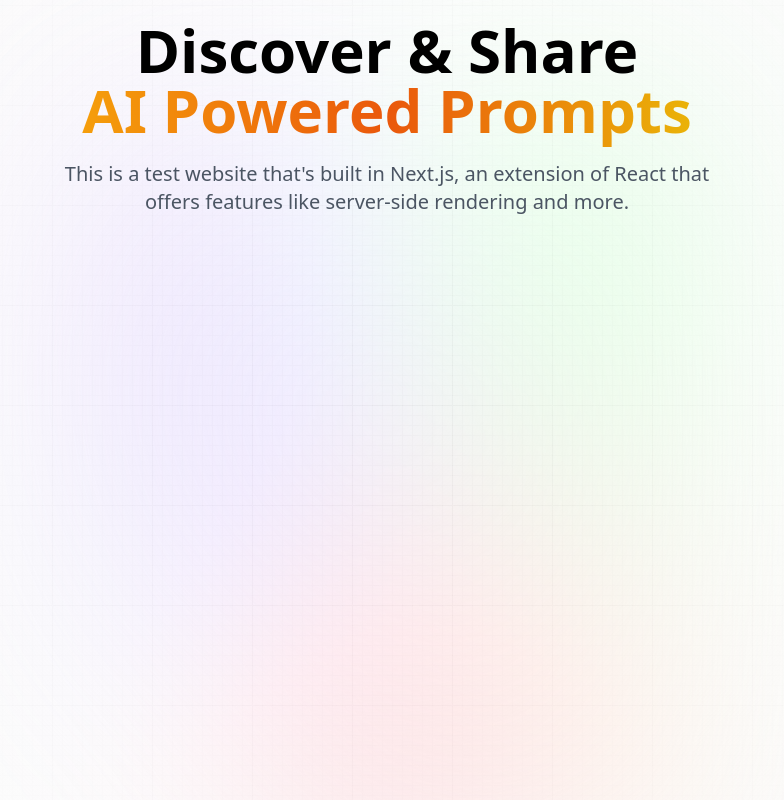
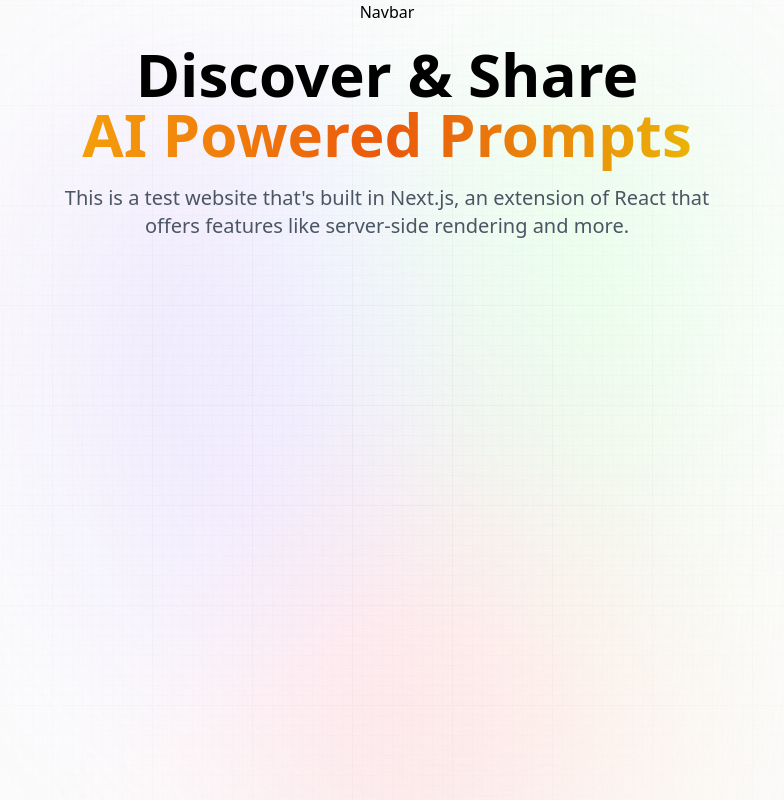
Before and after one commit to 0xVolt/learn-next.js, a Next.js app: page / in a window 1280 px wide. Shown: the whole page, without its empty margins (253-1037 px from the left). Built offline with nearby package versions, Linux system fonts and the light colour scheme.

Commit message:
🔨 Import navbar component

```diff
--- a/app/layout.jsx
+++ b/app/layout.jsx
@@ -1,4 +1,7 @@
 import '@styles/globals.css';
+
+import Navbar from '@components/Navbar';
+import Provider from '@components/Provider';
 
 export const metadata = {
   title: 'Tutorial Next.js Site',
@@ -17,6 +20,8 @@
 
         {/* Wrap the entire application. */}
         <main className='app'>
+          <Navbar />
+
           {children}
         </main>
       </body>
```
